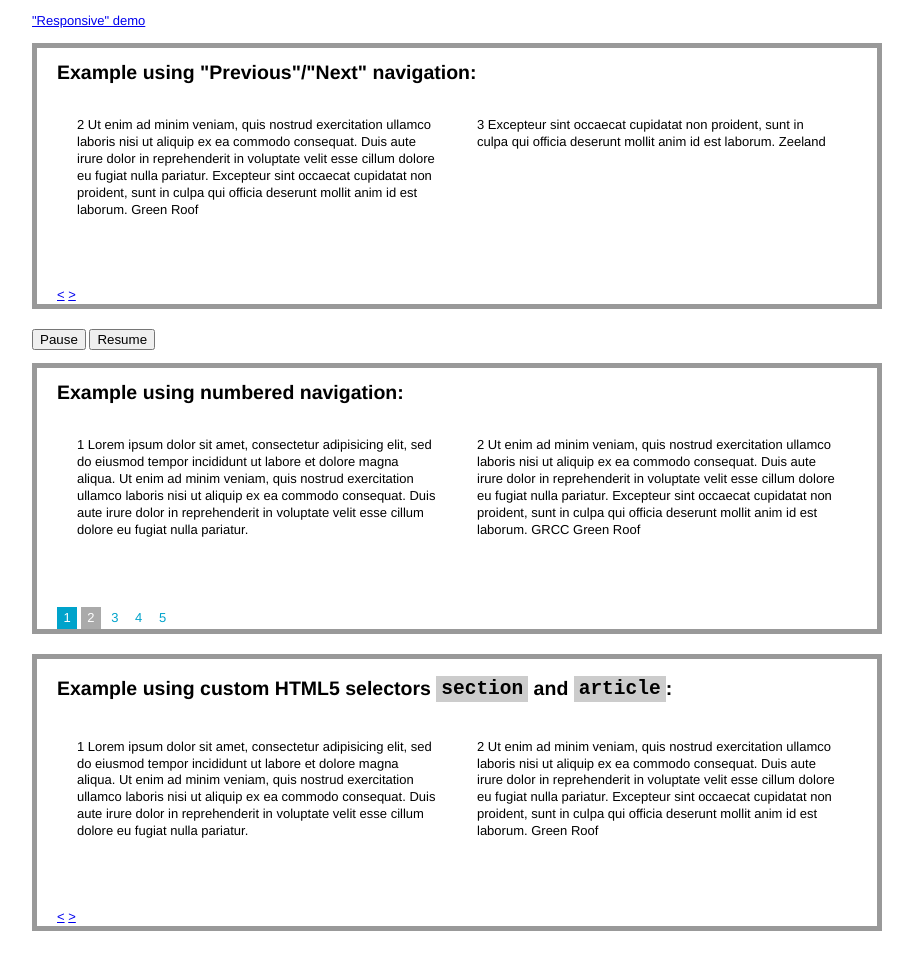
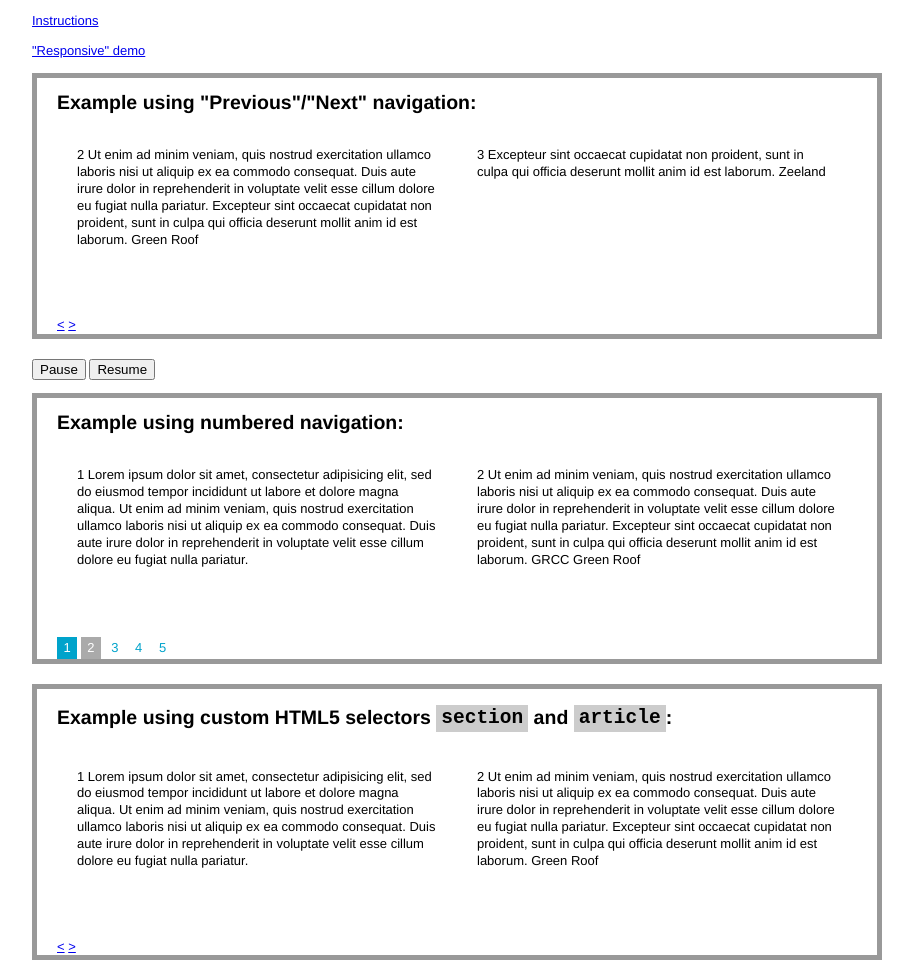
Before and after one commit to kswedberg/jquery-carousel-lite, a website: page demo/index.html in a window 1280 px wide. Shown: the whole page, without its empty margins (188-1101 px from the left). Drawn offline with nearby package versions, Linux system fonts and the light colour scheme.

Commit message:
Add instructions link to demo

```diff
--- a/demo/index.html
+++ b/demo/index.html
@@ -119,6 +119,7 @@ code {
 </head>
 <body>
 <div class="container">
+  <p><a href="../">Instructions</a></p>
   <p><a href="responsive.html">"Responsive" demo</a></p>
   <div class="slideshow">
     <h2>Example using "Previous"/"Next" navigation:</h2>
```
Also changed, not shown: demo/responsive.html (+1 -0 lines).
